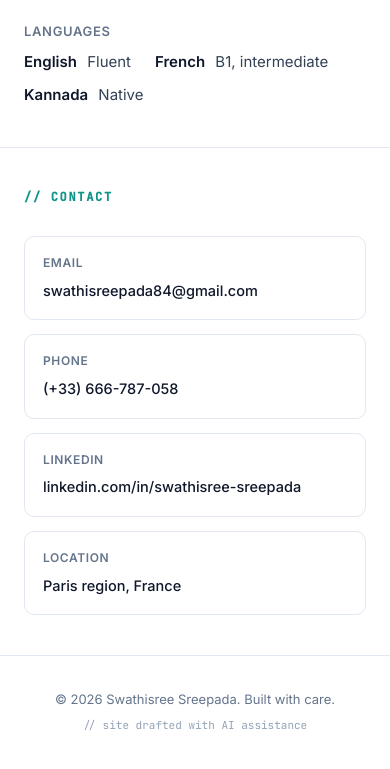
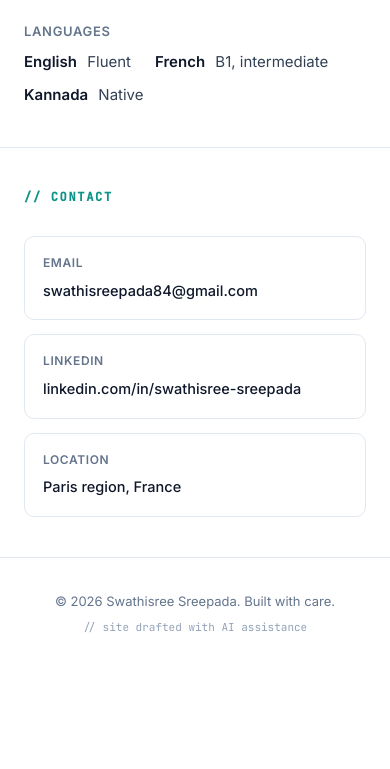
Before and after one commit to Swathisree/cv, a plain HTML site: page index.html in a window 390 px wide. Shown: the part 4042-4811 px from the top of the page. After the commit the page ends 4727 px from the top, so only its background shows below. Drawn offline with Linux system fonts and the light colour scheme.

Commit message:
Remove phone number from contact section
Drop the whole Phone card rather than just the digits, so no empty
labelled card is left behind. The contact grid uses auto-fit
minmax(240px, 1fr), so the remaining three cards reflow with no CSS
change. Also re-sync the CV download with the ATS build, which the
generator had reverted to the styled version again.

Co-Authored-By: Claude Opus 5 <noreply@anthropic.com>

```diff
--- a/index.html
+++ b/index.html
@@ -476,10 +476,6 @@
         <a href="mailto:swathisreepada84@gmail.com">swathisreepada84@gmail.com</a>
       </div>
       <div class="contact-card">
-        <div class="label">Phone</div>
-        <span>(+33) 666-787-058</span>
-      </div>
-      <div class="contact-card">
         <div class="label">LinkedIn</div>
         <a href="https://www.linkedin.com/in/swathisree-sreepada" target="_blank" rel="noopener">linkedin.com/in/swathisree-sreepada</a>
       </div>
```
Also changed, not shown: 1 other file.
